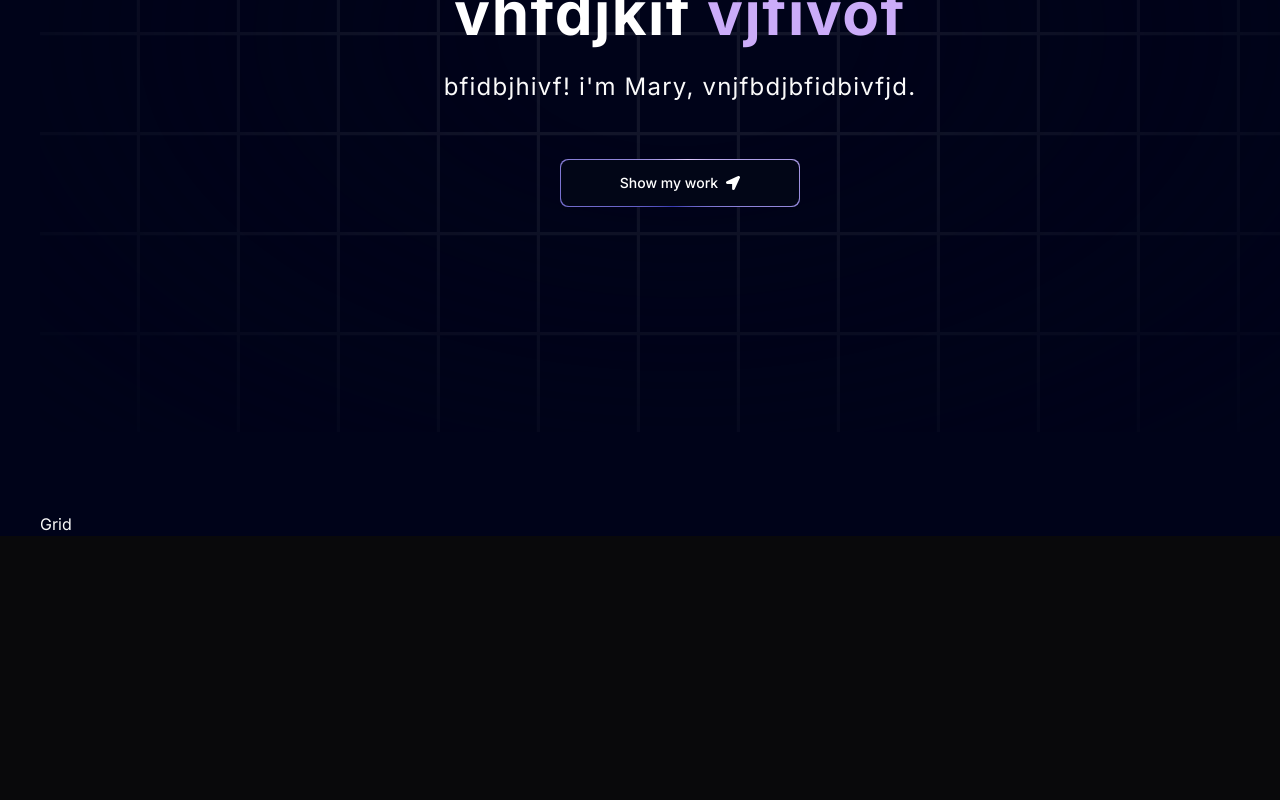
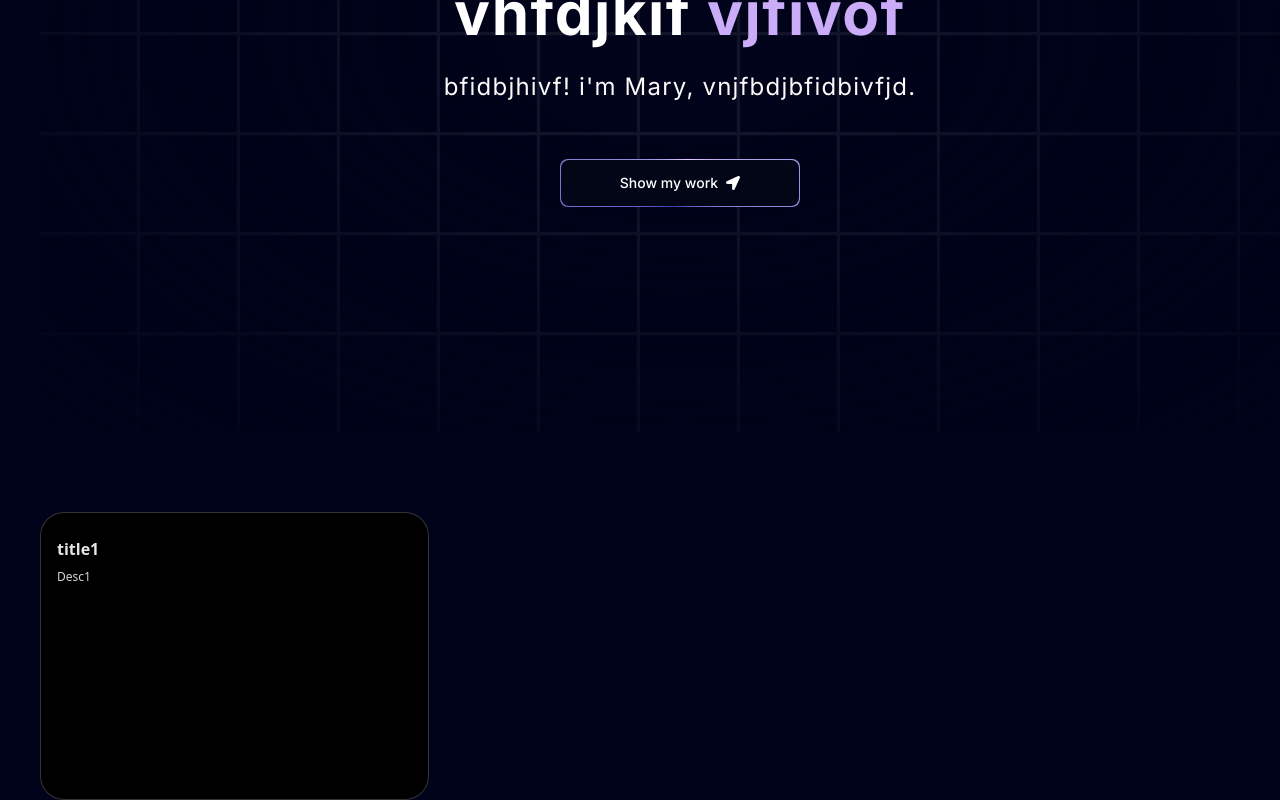
Before and after one commit to marywebby/portfolio, a Next.js app: page / in a window 1280 px wide. Shown: the part 512-1312 px from the top of the page. Before the commit the page ends 1048 px from the top, so only its background shows below. Built offline with nearby package versions, Linux system fonts and the light colour scheme.

Commit message:
bento grid customized with properties

```diff
--- a/components/Grid.tsx
+++ b/components/Grid.tsx
@@ -1,8 +1,20 @@
-import React from 'react'
+import { BentoGrid, BentoGridItem } from './ui/BentoGrid'
+import { title } from 'process'
 
 const Grid = () => {
   return (
-    <div>Grid</div>
+    <section id="about">
+      <BentoGrid>
+        {[{ title: "title1", description: "Desc1", id:1}].map((item) => (
+            <BentoGridItem
+                id={item.id}
+                key={item.id}
+                title={item.title}
+                description={item.description}
+            />
+        ))}
+      </BentoGrid>
+    </section>
   )
 }
 
--- a/components/ui/BentoGrid.tsx
+++ b/components/ui/BentoGrid.tsx
@@ -25,17 +25,19 @@
   description,
   header,
   icon,
+  id,
 }: {
   className?: string;
   title?: string | React.ReactNode;
   description?: string | React.ReactNode;
   header?: React.ReactNode;
   icon?: React.ReactNode;
+  id?: number;
 }) => {
   return (
     <div
       className={cn(
-        "row-span-1 rounded-xl group/bento hover:shadow-xl transition duration-200 shadow-input dark:shadow-none p-4 dark:bg-black dark:border-white/[0.2] bg-white border border-transparent justify-between flex flex-col space-y-4",
+        "row-span-1 relative rounded-3xl group/bento hover:shadow-xl transition duration-200 shadow-input dark:shadow-none p-4 dark:bg-black dark:border-white/[0.2] bg-white border border-transparent justify-between flex flex-col space-y-4  border-red-500",
         className
       )}
     >
```
